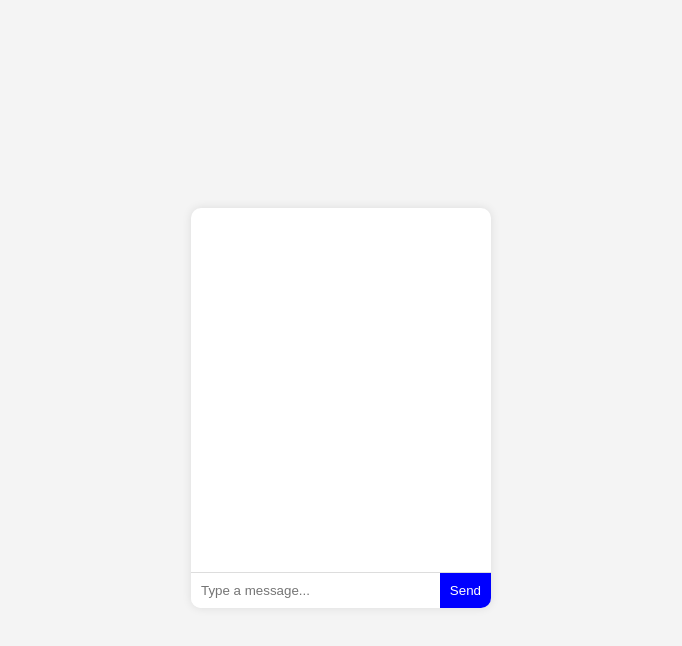
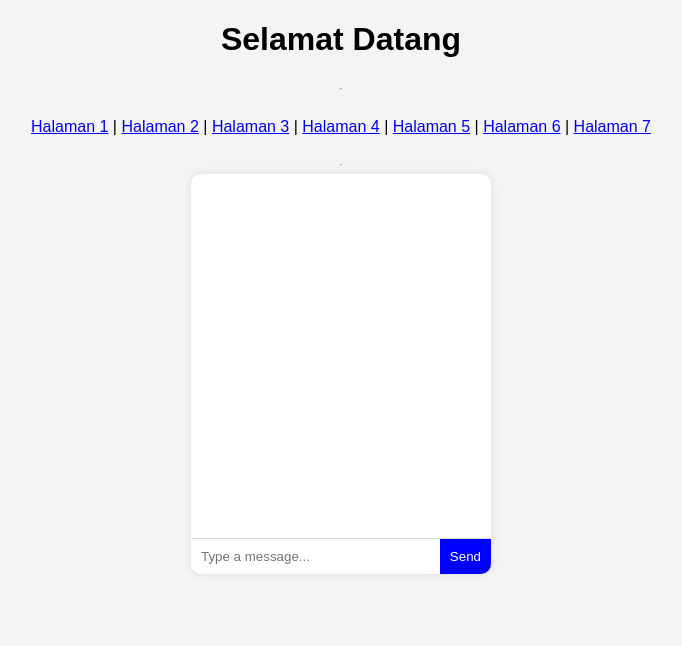
Before and after one commit to naiyanash/digitallibrary, a plain HTML site: page webti/halaman5.html in a window 1280 px wide. Shown: the whole page, without its empty margins (299-981 px from the left). Drawn offline with Linux system fonts and the light colour scheme.

Commit message:
Update halaman5.html

```diff
--- a/webti/halaman5.html
+++ b/webti/halaman5.html
@@ -3,15 +3,18 @@
 <head>
     <meta charset="UTF-8">
     <meta name="viewport" content="width=device-width, initial-scale=1.0">
-    <title>Chatbot</title>
+    <title>Halaman 5 - Chatbot</title>
     <style>
         body {
             font-family: Arial, sans-serif;
+            background-color: #f4f4f4;
             display: flex;
-            justify-content: center;
+            flex-direction: column;
             align-items: center;
-            height: 100vh;
-            background-color: #f4f4f4;
+            margin: 0;
+        }
+        nav {
+            margin: 20px 0;
         }
         .chat-container {
             width: 300px;
@@ -48,6 +51,19 @@
     </style>
 </head>
 <body>
+    <h1>Selamat Datang</h1>
+    <hr>
+    <nav>
+        <a href="halaman1.html">Halaman 1</a> |
+        <a href="halaman2.html">Halaman 2</a> |
+        <a href="halaman3.html">Halaman 3</a> |
+        <a href="halaman4.html">Halaman 4</a> |
+        <a href="halaman5.html">Halaman 5</a> |
+        <a href="halaman6.html">Halaman 6</a> |
+        <a href="halaman7.html">Halaman 7</a>
+    </nav>
+    <hr>
+
     <div class="chat-container">
         <div class="chat-box" id="chat-box"></div>
         <div class="chat-input">
@@ -64,12 +80,10 @@
 
             if (message === "") return;
 
-            // Add user message
             const userMessage = document.createElement("div");
             userMessage.textContent = "You: " + message;
             chatBox.appendChild(userMessage);
 
-            // Simulate bot response
             setTimeout(() => {
                 const botMessage = document.createElement("div");
                 botMessage.textContent = "Bot: " + getBotResponse(message);
@@ -84,8 +98,8 @@
         function getBotResponse(input) {
             const responses = {
                 "hai": "Hai juga!",
-                "bagaimana kabarmu?": "aku baik-baik saja",
-                "siapa namamu?": "aku chat boot"
+                "bagaimana kabarmu?": "Aku baik-baik saja",
+                "siapa namamu?": "Aku chatbot sederhana"
             };
             return responses[input.toLowerCase()] || "Maaf saya tidak tau";
         }
```
